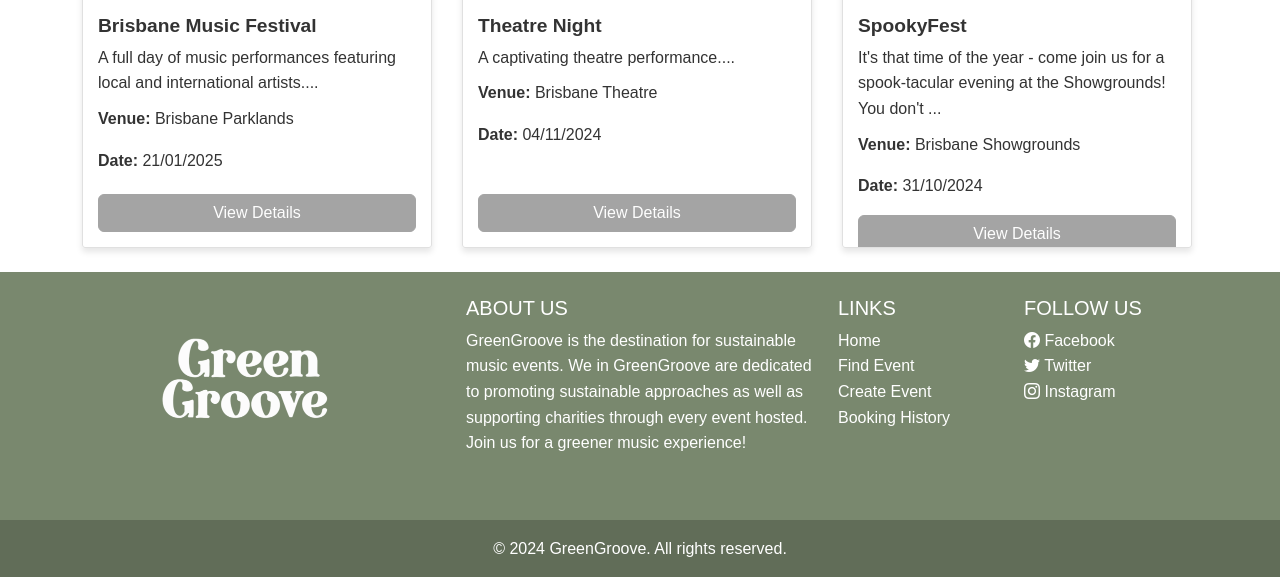
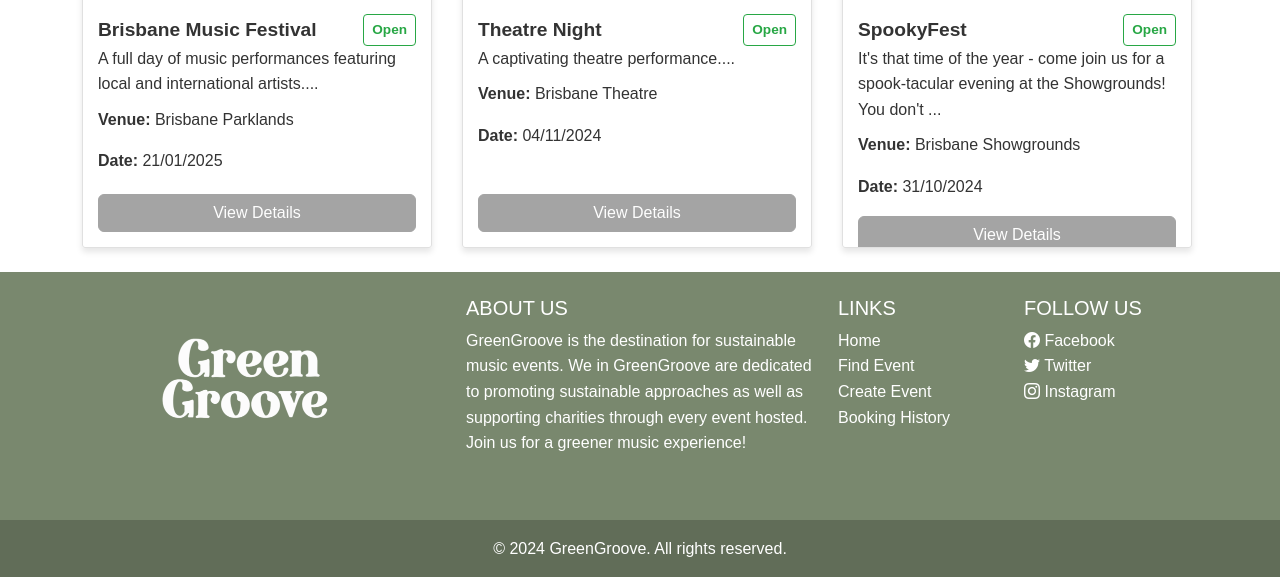
Before and after one commit to VictorKempf/IAB207_Assignment3, a Flask app: page /findEvents in a window 1280 px wide. Shown: the part 1022-1599 px from the top of the page. Run offline with Flask 3, Linux system fonts and the light colour scheme; some libraries are stand-ins or nearby versions; some web fonts are replaced.

Commit message:
Fixed status buttons

```diff
--- a/GreenGroove/website/static/css/styles.css
+++ b/GreenGroove/website/static/css/styles.css
@@ -376,13 +376,35 @@ footer a:hover {
 
   /* button showing status of events*/
   .status-button {
-    border: 2px solid #79886e;
-    color: #79886e; /* White text color */
-    padding: 0rem 0.8rem; /* Padding inside the button */
-    border-radius: 0.50rem; /* Rounded corners */
-    font-size: 0.875rem; /* Font size for the button text */
-    margin-top: 0.5rem;
-  }
+    padding: 4px 8px;
+    border-radius: 4px;
+    font-weight: bold;
+    font-size: 0.85em;
+    text-align: center;
+    display: inline-block;
+}
+
+/* Status-specific styles */
+.status-button.open {
+    color: #28a745;
+    border: 1px solid #28a745;
+}
+
+.status-button.inactive {
+    color: #6c757d;
+    border: 1px solid #6c757d;
+}
+
+.status-button.sold-out {
+    color: #dc3545;
+    border: 1px solid #dc3545;
+}
+
+.status-button.cancelled {
+    color: #343a40;
+    border: 1px solid #343a40;
+}
+
 
 
   /* Link Styling */
@@ -887,6 +909,7 @@ font-size: 0.9rem;
   text-decoration: none;
   font-size: 1em;
 }
+
 .btn-primary {
   background-color: #a4a4a4;
   color: #fefefe;
--- a/GreenGroove/website/templates/findEvents.html
+++ b/GreenGroove/website/templates/findEvents.html
@@ -36,7 +36,11 @@
                         {% endif %}
 
                         <div class="findEvent-card-body d-flex flex-column">
-                            <h5 class="findEvent-card-title">{{ event.event_name }}</h5>
+                            <div class="d-flex justify-content-between align-items-center">
+                                <h5 class="findEvent-card-title mb-0">{{ event.event_name }}</h5>
+                                <!-- Event Status -->
+                                <span class="status-button {{ event.status | lower }}">{{ event.status }}</span>
+                            </div>
                             <p class="findEvent-card-text">{{ event.description[:100] }}...</p>
                             <p><strong>Venue:</strong> {{ event.venue }}</p>
                             <p><strong>Date:</strong> {{ event.date.strftime('%d/%m/%Y') }}</p>
--- a/GreenGroove/website/templates/index.html
+++ b/GreenGroove/website/templates/index.html
@@ -144,7 +144,7 @@
                         </div>
                         <div class="col-6 d-flex justify-content-end">
                             <!-- Event Status -->
-                            <button class="status-button">{{ event.status }}</button>
+                            <span class="status-button {{ event.status | lower }}">{{ event.status }}</span>
                         </div>
                     </div>
                     <div class="popular-events-container row align-items-center">
@@ -247,7 +247,7 @@
                       </div>
                       <div class="col-6 d-flex justify-content-end">
                           <!-- Event Status -->
-                            <button class="status-button">{{ event.status }}</button>
+                          <span class="status-button {{ event.status | lower }}">{{ event.status }}</span>
                       </div>
                   </div>
                     <div class="popular-events-container row align-items-center">
--- a/GreenGroove/website/views.py
+++ b/GreenGroove/website/views.py
@@ -22,6 +22,11 @@ def index():
 
     # Filter events that are happening this week
     events_this_week = Event.query.filter(Event.date >= today, Event.date <= next_week).all()
+
+    # Update status for all events before rendering
+    for event in events + events_this_week:
+        event.update_status()  # Ensure each event's status is up-to-date
+    db.session.commit()  # Save any changes to the database
 
     print(events)  # To check popular events
     print(events_this_week)  # To check events this week
```
Also changed, not shown: GreenGroove/website/models.py (+17 -0 lines), GreenGroove/instance/sitedata.sqlite. Lines whose indentation alone changed are shown as unchanged.
